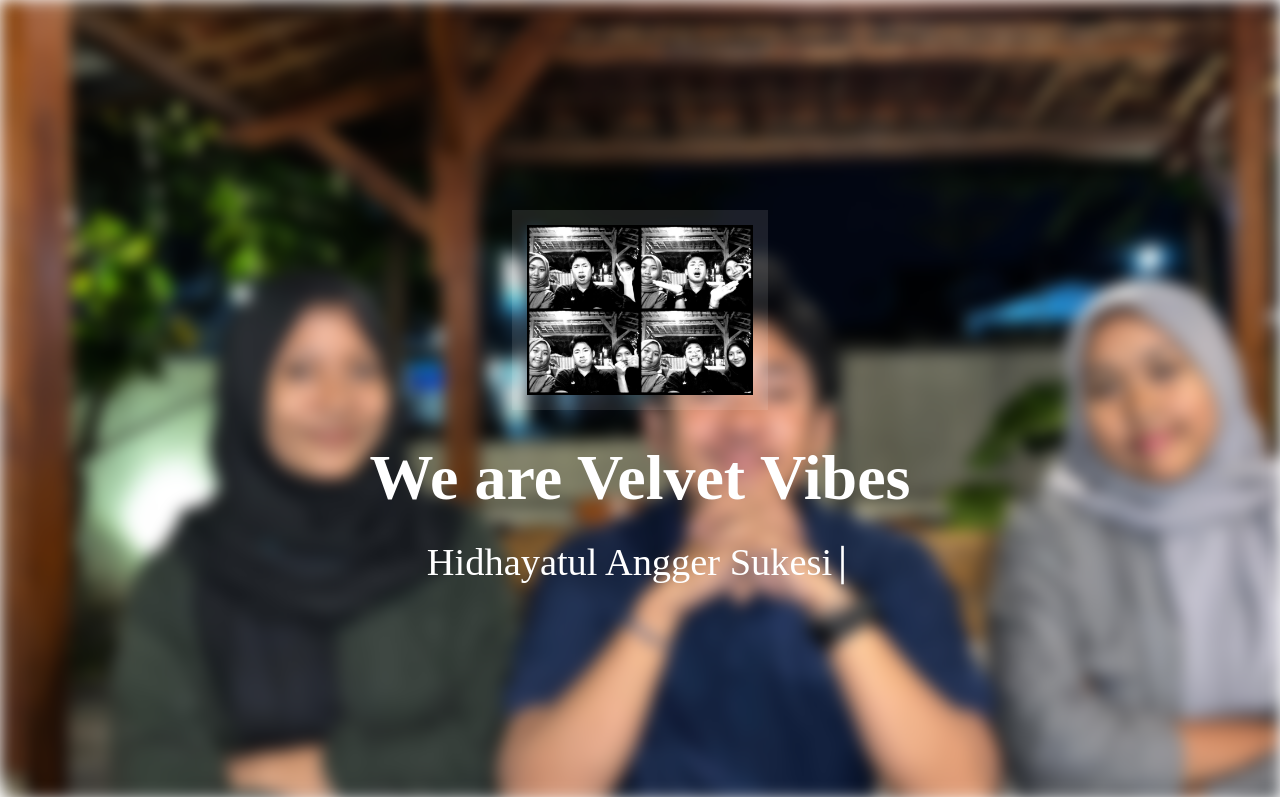
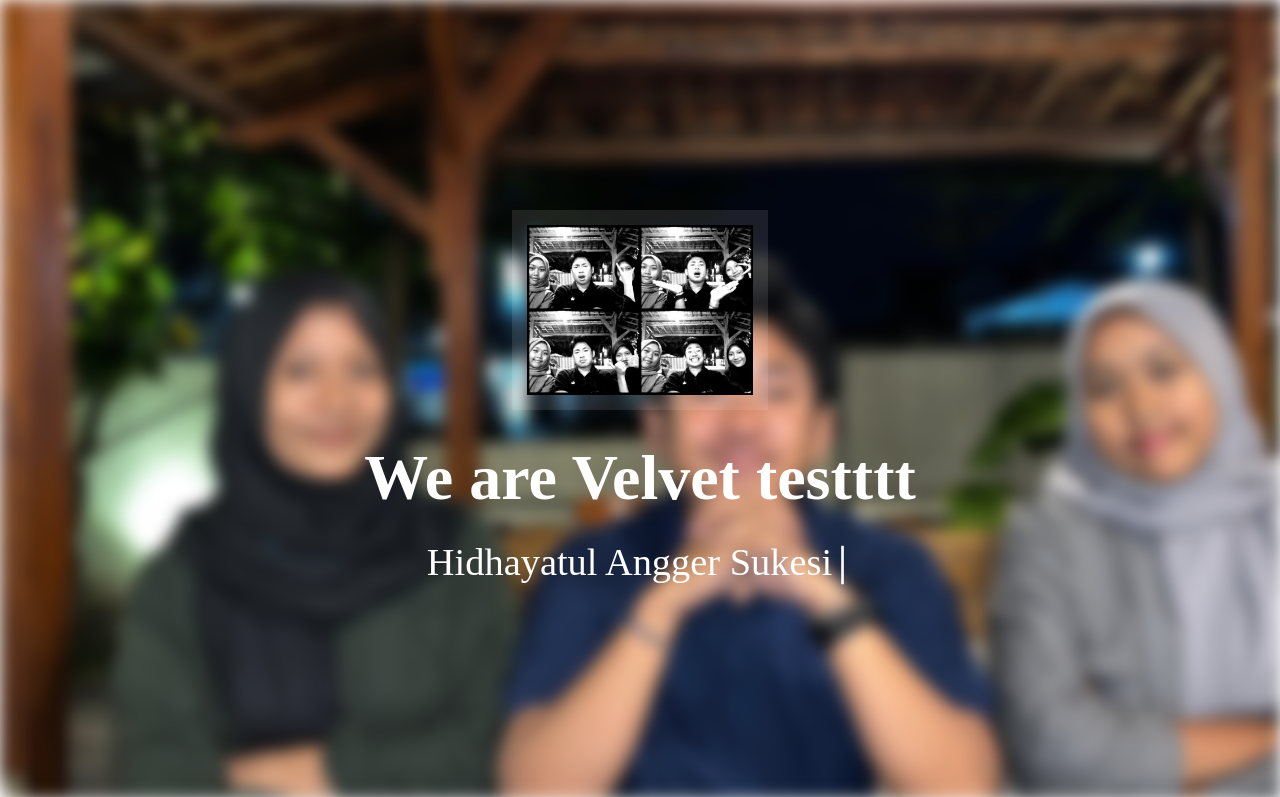
Before and after one commit to Lalayaaa/velvet-vibessss, a plain HTML site: page index.html in a window 1280 px wide. Shown: the top 797 px of the page. Drawn offline with nearby package versions, Linux system fonts and the light colour scheme; a web font is replaced by a local one.

Commit message:
test commit

```diff
--- a/index.html
+++ b/index.html
@@ -33,7 +33,7 @@
                     </div>
 
                     <div class="col-md-12">
-                        <h1>We are Velvet Vibes</h1>
+                        <h1>We are Velvet testttt</h1>
                     </div>
 
                     <div class="col-md-12">
```
